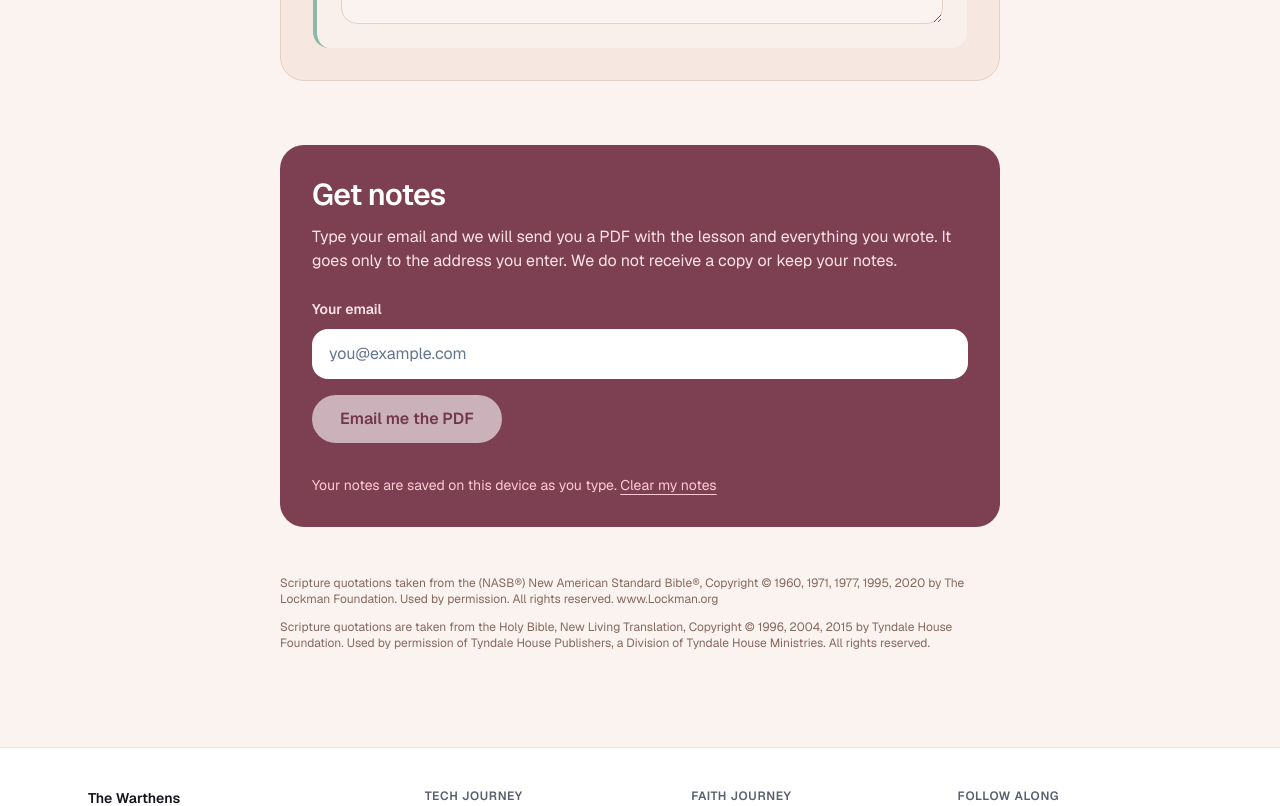
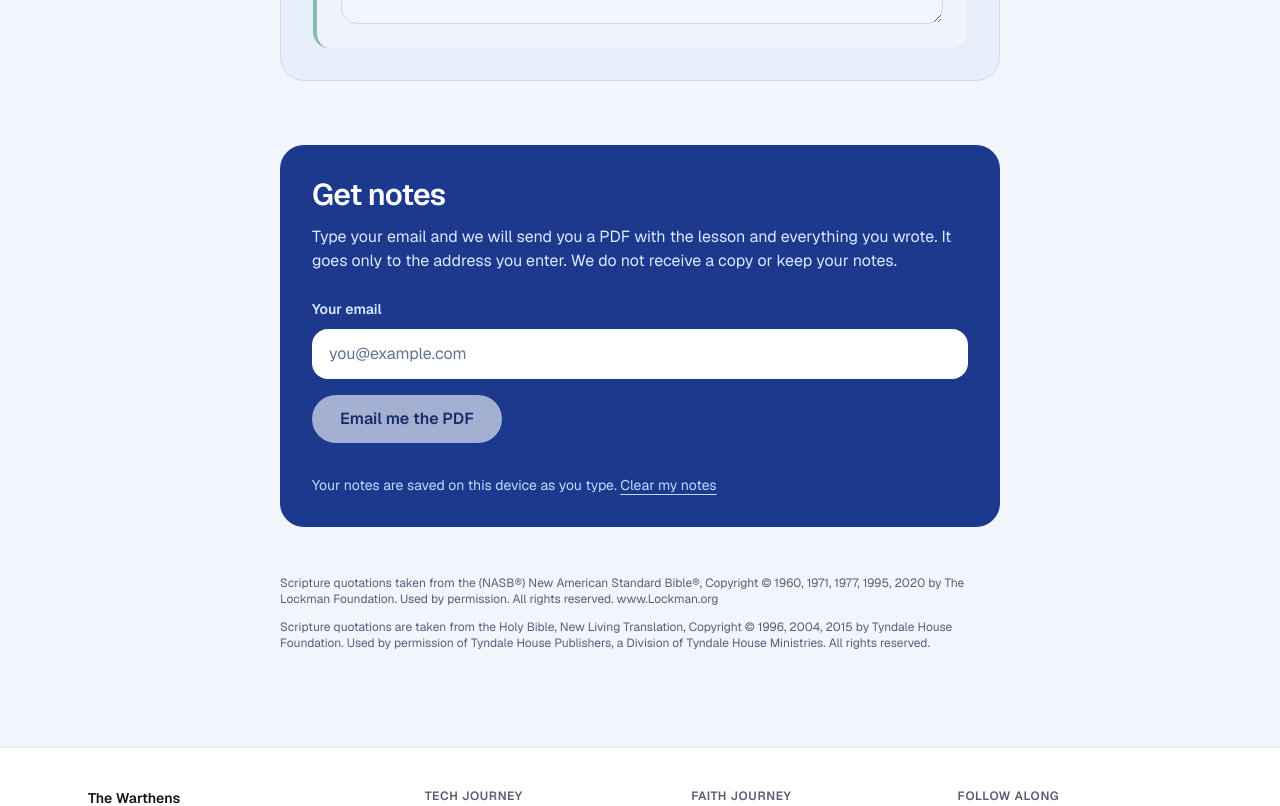
Before and after one commit to justonw/thewarthens-site, a Next.js app: page /faith/present-but-missing in a window 1280 px wide. Shown: the part 6861-7667 px from the top of the page. Built offline with nearby package versions, Linux system fonts and the light colour scheme.

Commit message:
Blue theme for the men's lesson page, PDF, and share thumbnail
Co-Authored-By: Claude Sonnet 5.5 <noreply@anthropic.com>

```diff
--- a/src/app/faith/present-but-missing/opengraph-image.tsx
+++ b/src/app/faith/present-but-missing/opengraph-image.tsx
@@ -13,7 +13,7 @@ export default async function Image() {
       title: "Present but Missing",
       subtitle: "When a man provides everything but himself.",
       photos: [{ file: "juston" }],
-      accent: "mauve",
+      accent: "blue",
     }),
     size
   );
--- a/src/app/globals.css
+++ b/src/app/globals.css
@@ -103,6 +103,16 @@ article a[class*="rounded-3xl"] {
   --border-subtle: #e5d0c4;
   --foreground: #3d2c27;
   --foreground-muted: #85685e;
+}
+
+/* The men's lesson: a cool blue variant of the Faith Journey light theme */
+.theme-men {
+  --background: #f2f6fc;
+  --background-elevated: #e7eef9;
+  --background-elevated-2: #dbe6f5;
+  --border-subtle: #cddbee;
+  --foreground: #172033;
+  --foreground-muted: #53617a;
 }
 
 .text-balance {
--- a/src/components/faith/PresentMissingLesson.tsx
+++ b/src/components/faith/PresentMissingLesson.tsx
@@ -24,7 +24,7 @@ type Answers = Record<string, string>;
 
 function VerseBlock({ verse }: { verse: Verse }) {
   return (
-    <blockquote className="border-l-4 border-purple-700/40 pl-4">
+    <blockquote className="border-l-4 border-blue-700/40 pl-4">
       <p className="text-lg leading-relaxed text-foreground">{verse.text}</p>
       <footer className="mt-1 text-sm font-semibold text-foreground-muted">
         {verse.ref} <span className="font-normal">({verse.version})</span>
@@ -65,9 +65,9 @@ function PassageBlock({ passage }: { passage: Passage }) {
   // Short passages run together; long ones get one line per verse so they stay easy to follow.
   const perLine = passage.parts.length > 3;
   const verseNumber = (n: string) =>
-    numbered && n ? <sup className="mr-1 text-[0.65em] font-semibold text-purple-700">{n.split("-")[0]}</sup> : null;
+    numbered && n ? <sup className="mr-1 text-[0.65em] font-semibold text-blue-700">{n.split("-")[0]}</sup> : null;
   return (
-    <blockquote className="border-l-4 border-purple-700/40 pl-4">
+    <blockquote className="border-l-4 border-blue-700/40 pl-4">
       {perLine ? (
         <div className="space-y-2.5 text-lg leading-relaxed text-foreground">
           {passage.parts.map((part, i) => (
@@ -109,7 +109,7 @@ function Scripture({ verses, collapsible = true }: { verses: Verse[]; collapsibl
   if (!collapsible || total <= 3) return list;
   return (
     <details className="group/passage rounded-2xl border border-border-subtle bg-background">
-      <summary className="flex cursor-pointer list-none items-center justify-between gap-3 rounded-2xl px-4 py-3 text-base font-semibold text-purple-800 focus-visible:outline-2 focus-visible:outline-offset-1 focus-visible:outline-purple-700 [&::-webkit-details-marker]:hidden">
+      <summary className="flex cursor-pointer list-none items-center justify-between gap-3 rounded-2xl px-4 py-3 text-base font-semibold text-blue-800 focus-visible:outline-2 focus-visible:outline-offset-1 focus-visible:outline-blue-700 [&::-webkit-details-marker]:hidden">
         <span>Read {passages.map((p) => p.ref).join(" and ")}</span>
         <svg
           viewBox="0 0 20 20"
@@ -130,8 +130,8 @@ function Scripture({ verses, collapsible = true }: { verses: Verse[]; collapsibl
 }
 
 const stageStyles = {
-  reflect: { chip: "bg-purple-700", text: "text-purple-700", panel: "" },
-  respond: { chip: "bg-mauve-800", text: "text-mauve-800", panel: "border-l-4 border-mauve-800/45 bg-background/70" },
+  reflect: { chip: "bg-blue-700", text: "text-blue-700", panel: "" },
+  respond: { chip: "bg-indigo-700", text: "text-indigo-800", panel: "border-l-4 border-indigo-700/45 bg-background/70" },
   act: { chip: "bg-emerald-700", text: "text-emerald-800", panel: "border-l-4 border-emerald-700/45 bg-background/70" },
 } as const;
 
@@ -158,7 +158,7 @@ function NoteBox({
 }) {
   return (
     <div>
-      <label htmlFor={id} className="text-sm font-semibold text-purple-800">
+      <label htmlFor={id} className="text-sm font-semibold text-blue-800">
         {label}
       </label>
       <textarea
@@ -168,13 +168,13 @@ function NoteBox({
         onChange={(e) => onChange(id, e.target.value)}
         placeholder="Write here"
         rows={4}
-        className="field-sizing-content mt-2 block min-h-28 w-full resize-y rounded-2xl border border-border-subtle bg-background px-4 py-3 text-base leading-relaxed text-foreground placeholder:text-foreground-muted focus-visible:outline-2 focus-visible:outline-offset-1 focus-visible:outline-purple-700"
+        className="field-sizing-content mt-2 block min-h-28 w-full resize-y rounded-2xl border border-border-subtle bg-background px-4 py-3 text-base leading-relaxed text-foreground placeholder:text-foreground-muted focus-visible:outline-2 focus-visible:outline-offset-1 focus-visible:outline-blue-700"
       />
     </div>
   );
 }
 
-const sectionTitle = "text-2xl font-semibold tracking-tight text-mauve-800 sm:text-3xl";
+const sectionTitle = "text-2xl font-semibold tracking-tight text-blue-800 sm:text-3xl";
 
 export default function PresentMissingLesson() {
   const [answers, setAnswers] = useState<Answers>({});
@@ -269,6 +269,7 @@ export default function PresentMissingLesson() {
   const value = (id: string) => answers[id] ?? "";
 
   return (
+    <div className="theme-men bg-background text-foreground">
     <article className="mx-auto max-w-3xl px-6 pb-24 pt-10 sm:pt-16">
       <nav aria-label="Breadcrumb" className="text-sm text-foreground-muted">
         <ol className="flex flex-wrap items-center gap-2">
@@ -285,10 +286,10 @@ export default function PresentMissingLesson() {
       </nav>
 
       <header className="mt-8">
-        <p className="inline-flex rounded-full border border-purple-600/25 bg-purple-600/10 px-4 py-1.5 text-xs font-semibold uppercase tracking-wider text-purple-700">
+        <p className="inline-flex rounded-full border border-blue-600/25 bg-blue-600/10 px-4 py-1.5 text-xs font-semibold uppercase tracking-wider text-blue-700">
           {LESSON_LABEL}
         </p>
-        <h1 className="text-balance mt-5 text-4xl font-semibold tracking-tight text-mauve-900 sm:text-5xl">
+        <h1 className="text-balance mt-5 text-4xl font-semibold tracking-tight text-blue-950 sm:text-5xl">
           {LESSON_TITLE}
         </h1>
         <p className="mt-2 text-xl text-foreground-muted">{LESSON_SUBTITLE}</p>
@@ -306,7 +307,7 @@ export default function PresentMissingLesson() {
             <a
               key={href}
               href={href}
-              className="rounded-full border border-border-subtle bg-background-elevated px-3.5 py-1.5 text-foreground-muted transition-colors hover:border-purple-700/40 hover:text-purple-800"
+              className="rounded-full border border-border-subtle bg-background-elevated px-3.5 py-1.5 text-foreground-muted transition-colors hover:border-blue-700/40 hover:text-blue-800"
             >
               {label}
             </a>
@@ -316,7 +317,7 @@ export default function PresentMissingLesson() {
 
       <section id="synopsis" className="mt-14 scroll-mt-24">
         <h2 className={sectionTitle}>Synopsis</h2>
-        <div className="mt-5 space-y-4 rounded-3xl bg-gradient-to-br from-purple-700/10 to-rose-300/10 p-6 text-xl leading-relaxed text-foreground sm:p-8">
+        <div className="mt-5 space-y-4 rounded-3xl bg-gradient-to-br from-blue-600/10 to-sky-300/20 p-6 text-xl leading-relaxed text-foreground sm:p-8">
           {synopsis.map((p) => (
             <p key={p}>{p}</p>
           ))}
@@ -355,8 +356,8 @@ export default function PresentMissingLesson() {
                     aria-current={active ? "step" : undefined}
                     className={`flex items-center justify-center gap-2 rounded-full px-3 py-1.5 text-sm font-semibold transition-colors ${
                       active
-                        ? "bg-purple-700 text-white"
-                        : "bg-background-elevated text-foreground-muted hover:text-purple-800"
+                        ? "bg-blue-700 text-white"
+                        : "bg-background-elevated text-foreground-muted hover:text-blue-800"
                     }`}
                   >
                     <span>{i + 1}</span>
@@ -378,8 +379,8 @@ export default function PresentMissingLesson() {
                 data-question={i}
                 className="scroll-mt-36 rounded-3xl border border-border-subtle bg-background-elevated p-5 sm:scroll-mt-40 sm:p-8"
               >
-                <p className="flex items-center gap-3 text-sm font-semibold uppercase tracking-wider text-purple-700">
-                  <span className="flex h-8 w-8 items-center justify-center rounded-full bg-purple-700 text-sm text-white">
+                <p className="flex items-center gap-3 text-sm font-semibold uppercase tracking-wider text-blue-700">
+                  <span className="flex h-8 w-8 items-center justify-center rounded-full bg-blue-700 text-sm text-white">
                     {i + 1}
                   </span>
                   {c.label}
@@ -387,7 +388,7 @@ export default function PresentMissingLesson() {
                     {i + 1} of {contexts.length}
                   </span>
                 </p>
-                <p className="mt-4 text-2xl font-semibold leading-snug text-mauve-900">{c.question}</p>
+                <p className="mt-4 text-2xl font-semibold leading-snug text-blue-950">{c.question}</p>
                 {c.honor && (
                   <div className="mt-5">
                     <VerseBlock verse={c.honor} />
@@ -432,15 +433,15 @@ export default function PresentMissingLesson() {
       </section>
 
       <section id="notes" className="mt-16 scroll-mt-24">
-        <div className="rounded-3xl bg-mauve-800 p-6 text-white sm:p-8">
+        <div className="rounded-3xl bg-blue-900 p-6 text-white sm:p-8">
           <h2 className="text-2xl font-semibold sm:text-3xl">Get notes</h2>
-          <p className="mt-3 text-rose-100">
+          <p className="mt-3 text-blue-100">
             Type your email and we will send you a PDF with the lesson and everything you wrote. It goes
             only to the address you enter. We do not receive a copy or keep your notes.
           </p>
           <form onSubmit={send} className="mt-6 space-y-4">
             <div>
-              <label htmlFor="pm-email" className="text-sm font-semibold text-rose-100">
+              <label htmlFor="pm-email" className="text-sm font-semibold text-blue-100">
                 Your email
               </label>
               <input
@@ -465,15 +466,15 @@ export default function PresentMissingLesson() {
             <button
               type="submit"
               disabled={status === "sending" || email.trim() === ""}
-              className="rounded-full bg-white px-7 py-3 text-base font-semibold text-mauve-900 transition-colors hover:bg-rose-50 focus-visible:outline-2 focus-visible:outline-offset-2 focus-visible:outline-white disabled:opacity-60"
+              className="rounded-full bg-white px-7 py-3 text-base font-semibold text-blue-950 transition-colors hover:bg-blue-50 focus-visible:outline-2 focus-visible:outline-offset-2 focus-visible:outline-white disabled:opacity-60"
             >
               {status === "sending" ? "Sending..." : "Email me the PDF"}
             </button>
-            <p role="status" aria-live="polite" className={`text-sm ${status === "error" ? "text-rose-200" : "text-white"}`}>
+            <p role="status" aria-live="polite" className={`text-sm ${status === "error" ? "text-blue-200" : "text-white"}`}>
               {message}
             </p>
           </form>
-          <p className="mt-4 text-sm text-rose-200">
+          <p className="mt-4 text-sm text-blue-200">
             {loaded ? "Your notes are saved on this device as you type." : ""}{" "}
             <button type="button" onClick={clearNotes} className="underline underline-offset-4 hover:text-white">
               Clear my notes
@@ -487,5 +488,6 @@ export default function PresentMissingLesson() {
         <p>{versionNotice.NLT}</p>
       </footer>
     </article>
+    </div>
   );
 }
--- a/src/lib/present-missing-pdf.ts
+++ b/src/lib/present-missing-pdf.ts
@@ -17,10 +17,10 @@ import {
 
 const PAGE = { w: 612, h: 792 };
 const MARGIN = 54;
-const MAUVE = rgb(0.49, 0.25, 0.32);
+const MAUVE = rgb(0.1, 0.22, 0.5);
 const INK = rgb(0.13, 0.13, 0.16);
 const MUTED = rgb(0.4, 0.4, 0.45);
-const ANSWER = rgb(0.1, 0.25, 0.55);
+const ANSWER = rgb(0.05, 0.38, 0.32);
 
 export async function buildLessonPdf(answers: Record<string, string>) {
   const pdf = await PDFDocument.create();
```
